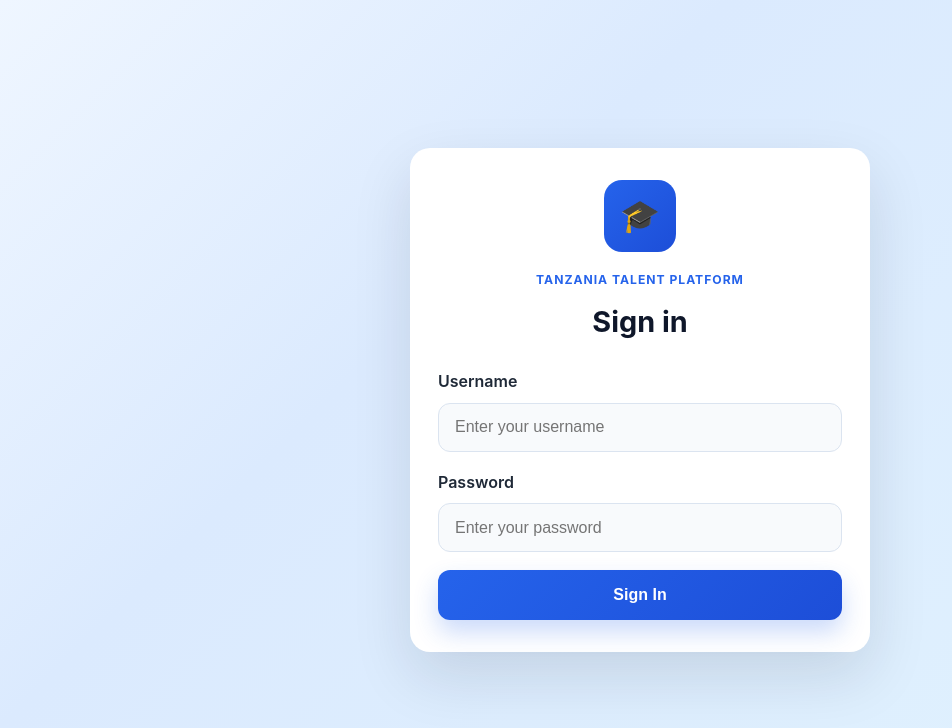
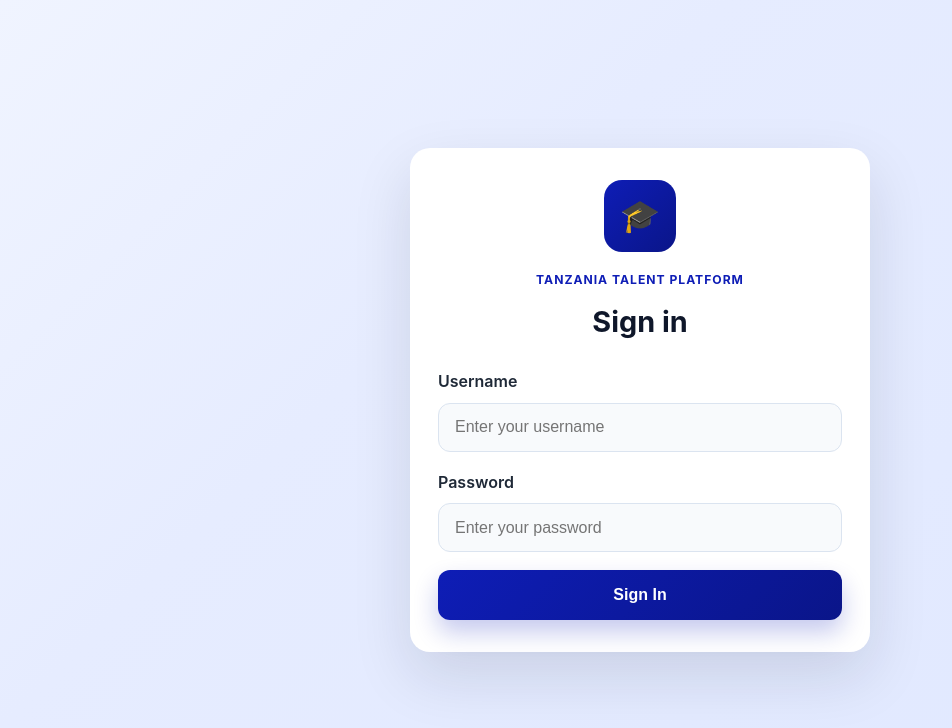
Before and after one commit to revocajana/talents, a React app in the folder frontend/: page /login in a window 1280 px wide. Shown: the top 728 px of the page, without its empty margins (0-952 px from the left). Built offline with nearby package versions, Linux system fonts and the light colour scheme; the HTML template or start-up script is replaced by a standard one.

Commit message:
replacing blue with #0E1DB6 as the brand color

```diff
--- a/frontend/src/styles/dashboard.css
+++ b/frontend/src/styles/dashboard.css
@@ -45,13 +45,13 @@
 
 .tab-btn:hover {
   background-color: #f3f4f6;
-  color: #2563eb;
+  color: #0E1DB6;
 }
 
 .tab-btn.active {
-  background-color: #2563eb;
+  background-color: #0E1DB6;
   color: white;
-  border-color: #2563eb;
+  border-color: #0E1DB6;
 }
 
 /* Stats list */
@@ -77,7 +77,7 @@
 }
 
 .stats-list span:last-child {
-  color: #2563eb;
+  color: #0E1DB6;
   font-weight: 600;
 }
 
@@ -93,7 +93,7 @@
 
 .location-card:hover {
   box-shadow: 0 10px 15px rgba(0, 0, 0, 0.1);
-  border-color: #2563eb;
+  border-color: #0E1DB6;
 }
 
 .location-card h3 {
@@ -104,7 +104,7 @@
 .location-count {
   font-size: 2.5rem;
   font-weight: bold;
-  color: #2563eb;
+  color: #0E1DB6;
   margin-bottom: 1rem;
 }
 
--- a/frontend/src/styles/login.css
+++ b/frontend/src/styles/login.css
@@ -4,7 +4,7 @@
   align-items: center;
   justify-content: center;
   padding: 24px;
-  background: linear-gradient(135deg, #eff6ff 0%, #dbeafe 35%, #e0f2fe 100%);
+  background: linear-gradient(135deg, #f0f4ff 0%, #e6ecff 35%, #e0e8ff 100%);
 }
 
 .login-card {
@@ -24,7 +24,7 @@
   width: 72px;
   height: 72px;
   border-radius: 18px;
-  background: linear-gradient(135deg, #2563eb 0%, #1d4ed8 100%);
+  background: linear-gradient(135deg, #0E1DB6 0%, #0A1589 100%);
   display: grid;
   place-items: center;
   font-size: 2rem;
@@ -33,7 +33,7 @@
 
 .welcome-label {
   margin: 0 0 10px;
-  color: #2563eb;
+  color: #0E1DB6;
   font-weight: 700;
   font-size: 0.76rem;
   letter-spacing: 0.08em;
@@ -74,22 +74,22 @@
 }
 
 .field-group input:focus {
-  border-color: #2563eb;
-  box-shadow: 0 0 0 4px rgba(37, 99, 235, 0.12);
+  border-color: #0E1DB6;
+  box-shadow: 0 0 0 4px rgba(14, 29, 182, 0.12);
   background: #ffffff;
 }
 
 .primary-btn {
   border: none;
   border-radius: 12px;
-  background: linear-gradient(135deg, #2563eb 0%, #1d4ed8 100%);
+  background: linear-gradient(135deg, #0E1DB6 0%, #0A1589 100%);
   color: #fff;
   font-size: 1rem;
   font-weight: 700;
   padding: 1rem 1.2rem;
   cursor: pointer;
   transition: transform 0.2s ease, box-shadow 0.2s ease;
-  box-shadow: 0 12px 25px rgba(37, 99, 235, 0.24);
+  box-shadow: 0 12px 25px rgba(14, 29, 182, 0.24);
 }
 
 .primary-btn:hover {
--- a/frontend/src/styles/shared.css
+++ b/frontend/src/styles/shared.css
@@ -1,8 +1,8 @@
 /* Shared Responsive Styles */
 
 :root {
-  --color-primary: #2563eb;
-  --color-secondary: #1e40af;
+  --color-primary: #0E1DB6;
+  --color-secondary: #0E1DB6;
   --color-success: #16a34a;
   --color-danger: #dc2626;
   --color-warning: #ea580c;
@@ -359,7 +359,7 @@ body {
 .form-group textarea:focus {
   outline: none;
   border-color: var(--color-primary);
-  box-shadow: 0 0 0 3px rgba(37, 99, 235, 0.1);
+  box-shadow: 0 0 0 3px rgba(14, 29, 182, 0.1);
 }
 
 /* Buttons */
```
